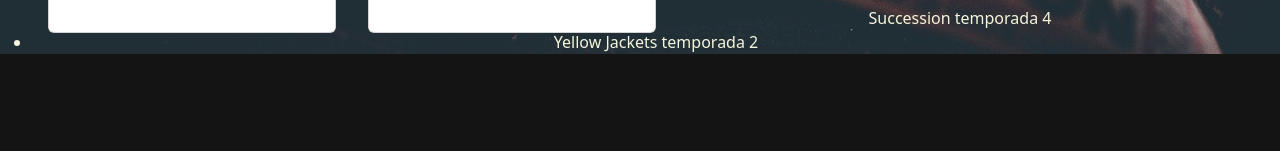
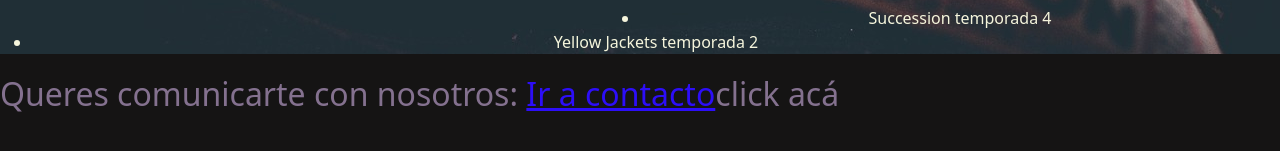
Before and after one commit to mariadrey17/PreEntrega1BDreyssig, a React (Create React App) app in the folder preentrega1-bdreyssig/: page / in a window 1280 px wide. Shown: the part 2301-2452 px from the top of the page. Built offline with nearby package versions, Linux system fonts and the light colour scheme.

Commit message:
logre acomodar cards y ya algunas rutas tengo que pasarlas al original

```diff
--- a/preentrega1-bdreyssig/src/App.js
+++ b/preentrega1-bdreyssig/src/App.js
@@ -23,6 +23,7 @@ import ItemList from './components/pages/home/ItemListContainer/ItemList/Item.Li
 import ItemDetail from './components/pages/home/ItemDetailContainer/ItemDetail/ItemDetail';
 
 import stockderecomendados from "../src/components/pages/home/StockDeRecomendados/stockrecomendados"
+import ItemDetailContainer from './components/pages/home/ItemDetailContainer/ItemDetailContainer';
 
 
 
@@ -41,18 +42,19 @@ function App() {
 <Routes>
 
 <Route path="/" element={<Home/>}/>
-<Route exact path='/home/estrenos' element ={<Home/>}/>
 
 
-{/*<Route path="/itemlistcontainer" element={<ItemListContainer/>}/>*/}
+
+<Route path="/itemlistcontainer" element={<ItemListContainer/>}/>
 <Route path="/peliculas"element={<Peliculas/>} />
-<Route exact path ="/"element={<ItemList/>} />
-{/*<Route exact path ="/stockrecomendados"element={< stockrecomendados/>} />*/}
+<Route exact path ="/itemlistcontainer/itemlist"element={<ItemList/>} />
+
+
 <Route  path="/series" element= {<Series/>} />
 <Route  path="/contacto" element= {<Contacto/>} />
 <Route  path="/footer" element= {<Footer/>} />
 
-
+<Route exact path ="/itemlistcontainer/:id04"element={<ItemDetailContainer/>} />
 
 
 
--- a/preentrega1-bdreyssig/src/components/pages/Peliculas/peliculas.css
+++ b/preentrega1-bdreyssig/src/components/pages/Peliculas/peliculas.css
@@ -5,3 +5,11 @@ div .container-peliculas {
 .titlefilms {
     color:blueviolet
 }
+.peliText {
+    font-size: 2rem;
+}
+.linkRecomendados {
+    font-size: 2rem;
+    color: rgb(45, 14, 248);
+
+}
--- a/preentrega1-bdreyssig/src/components/pages/Peliculas/peliculas.jsx
+++ b/preentrega1-bdreyssig/src/components/pages/Peliculas/peliculas.jsx
@@ -20,7 +20,7 @@ const Peliculas=()=> {
 
 
 
-        <p>Acá vas a encontrar las mejores peliculas para ver te recomendamos el top recomendado en stock Ir a top recomendado</p>
+        <p className="peliText">Acá vas a encontrar las mejores peliculas para ver te recomendamos el top recomendado en stock </p><Link to ="/" className="linkRecomendados">Ir a recomendados</Link>
 
 
 
--- a/preentrega1-bdreyssig/src/components/pages/home/Home.jsx
+++ b/preentrega1-bdreyssig/src/components/pages/home/Home.jsx
@@ -1,4 +1,4 @@
-import Link from "react-router-dom";
+import {Link} from "react-router-dom";
 import Estrenos from "./Estrenos/Estrenos";
 
 
@@ -17,18 +17,21 @@ const Home=()=> {
         <ItemListContainer text ="Bienvenidos"/>
         </div>
 
+        <div>
+        <Form/>
 
+        </div>
 
-        <Form></Form>
-
-
-
-
-        <div><h2>Estrenos</h2></div>
+        <div><h2>Estrenos</h2>
 
         <Estrenos></Estrenos>
 
+        </div>
 
+
+        <div>
+            <p className="homeText ">Queres comunicarte con nosotros: <Link  to="/contacto"  className="linkHome">Ir a contacto</Link>click acá</p>
+        </div>
 
 
 
@@ -36,6 +39,10 @@ const Home=()=> {
 
 
 
+
+
+
+
     );
     }
 
--- a/preentrega1-bdreyssig/src/components/pages/home/ItemDetailContainer/ItemDetail/ItemDetail.jsx
+++ b/preentrega1-bdreyssig/src/components/pages/home/ItemDetailContainer/ItemDetail/ItemDetail.jsx
@@ -17,7 +17,7 @@ return (
 
 
 
-<Card style={{ width: '18rem' }}>
+<Card style={{ width: '10rem' }}>
 <Card.Img variant="top" src=  {film.image} />
 <Card.Body>
 <Card.Text>{film.id}</Card.Text>
--- a/preentrega1-bdreyssig/src/components/pages/home/ItemDetailContainer/ItemDetailContainer.jsx
+++ b/preentrega1-bdreyssig/src/components/pages/home/ItemDetailContainer/ItemDetailContainer.jsx
@@ -1,6 +1,6 @@
 import { useEffect, useState } from "react";
 import { getProductFilm } from "../../Comp2/async";
-import { StockDeFilms } from "../StockDeFilms";
+
 import ItemDetail from "./ItemDetail/ItemDetail";
 import stockrecomendados  from "../StockDeRecomendados/stockrecomendados";
 
--- a/preentrega1-bdreyssig/src/components/pages/home/ItemListContainer/ItemList/Item.List.jsx
+++ b/preentrega1-bdreyssig/src/components/pages/home/ItemListContainer/ItemList/Item.List.jsx
@@ -23,7 +23,7 @@ const ItemList =({data=[]})=>{
 
 
 
-<Card style={{ width: '18rem' }}>
+<Card  className="LaCard" style={{ width: '18rem' }}>
 <Card.Img variant="top" src=  {film.image} />
 <Card.Body>
 <Card.Text>{film.id}</Card.Text>
--- a/preentrega1-bdreyssig/src/components/pages/home/ItemListContainer/ItemList/ItemList.css
+++ b/preentrega1-bdreyssig/src/components/pages/home/ItemListContainer/ItemList/ItemList.css
@@ -7,15 +7,19 @@ height: 960px;
 
 }
 
+div.LaCard.card{
+    height: 615px;
+}
+
 .card-img, .card-img-top {
 width:255px ;
-height:359px;
+height:248px;
 }
 
 div.card-body {
-    height: 557px;
+    height: 440px;
 }
 
-.card-text {
-    height: 432px;
+p.card-text {
+    height: 60px;
 }
--- a/preentrega1-bdreyssig/src/components/pages/home/ItemListContainer/ItemListContainer.jsx
+++ b/preentrega1-bdreyssig/src/components/pages/home/ItemListContainer/ItemListContainer.jsx
@@ -45,7 +45,7 @@ return (
     <ItemCount initial ={0} stockrecomendados={6} onAdd={(counter=> console.log('cantidad agregada',counter))}/>
 
 
-    <div>
+    <div >
         <ItemList/>
     </div>
     {/*<div>
--- a/preentrega1-bdreyssig/src/components/pages/home/home.css
+++ b/preentrega1-bdreyssig/src/components/pages/home/home.css
@@ -10,3 +10,13 @@ div .container-home h2 {
 div.counter {
     text-align: center;
 }
+
+.homeText{
+    font-size: 2rem;
+    color: rgb(132, 113, 143);
+}
+
+.linkHome{
+    font-size: 2rem;
+    color: rgb(45, 14, 248);
+}
```
